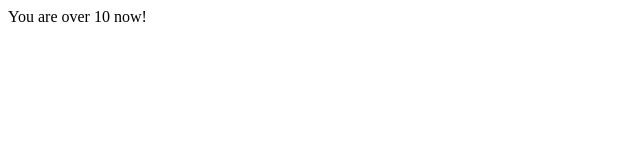
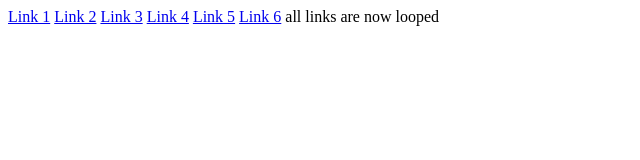
Before and after one commit to paulina-filipiak/JavaScript-for-beginners, a plain HTML site: page index.html in a window 1280 px wide. Shown: the whole page, without its empty margins (0-640 px from the left). Drawn offline with Linux system fonts and the light colour scheme.

Commit message:
index.html changed, added 6 links. Used For loop in test.js.

```diff
--- a/index.html
+++ b/index.html
@@ -8,7 +8,12 @@
 </head>
 
 <body>
-
+    <a href="#">Link 1</a>
+    <a href="#">Link 2</a>
+    <a href="#">Link 3</a>
+    <a href="#">Link 4</a>
+    <a href="#">Link 5</a>
+    <a href="#">Link 6</a>
 
     <script src="test.js"></script>
 
--- a/test.js
+++ b/test.js
@@ -1,8 +1,8 @@
-var myAge = 5;
+var links = document.getElementsByTagName("a");
 
-while (myAge < 10){
-    console.log("You are under 10");
-    myAge++;
+for (i = 1; i <= links.length; i++) {
+    console.log("this is link number" + i);
+
 }
 
-document.write("You are over 10 now!");
+document.write("all links are now looped");
```
